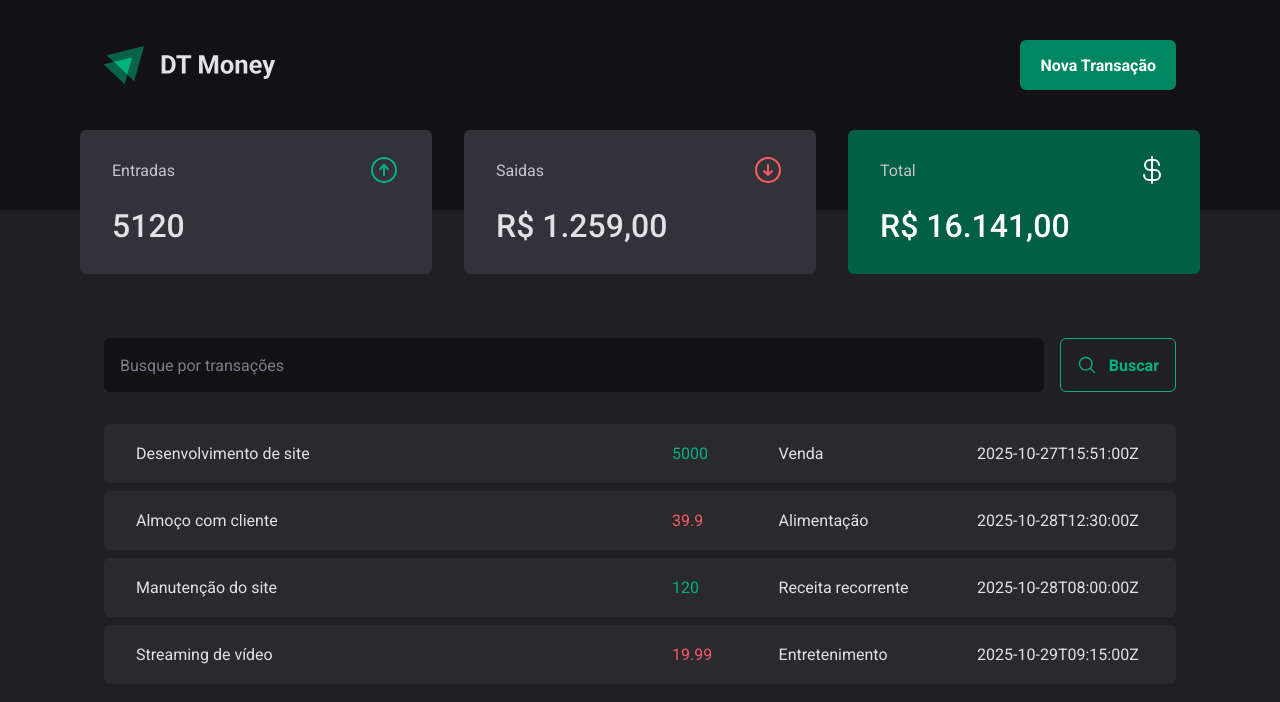
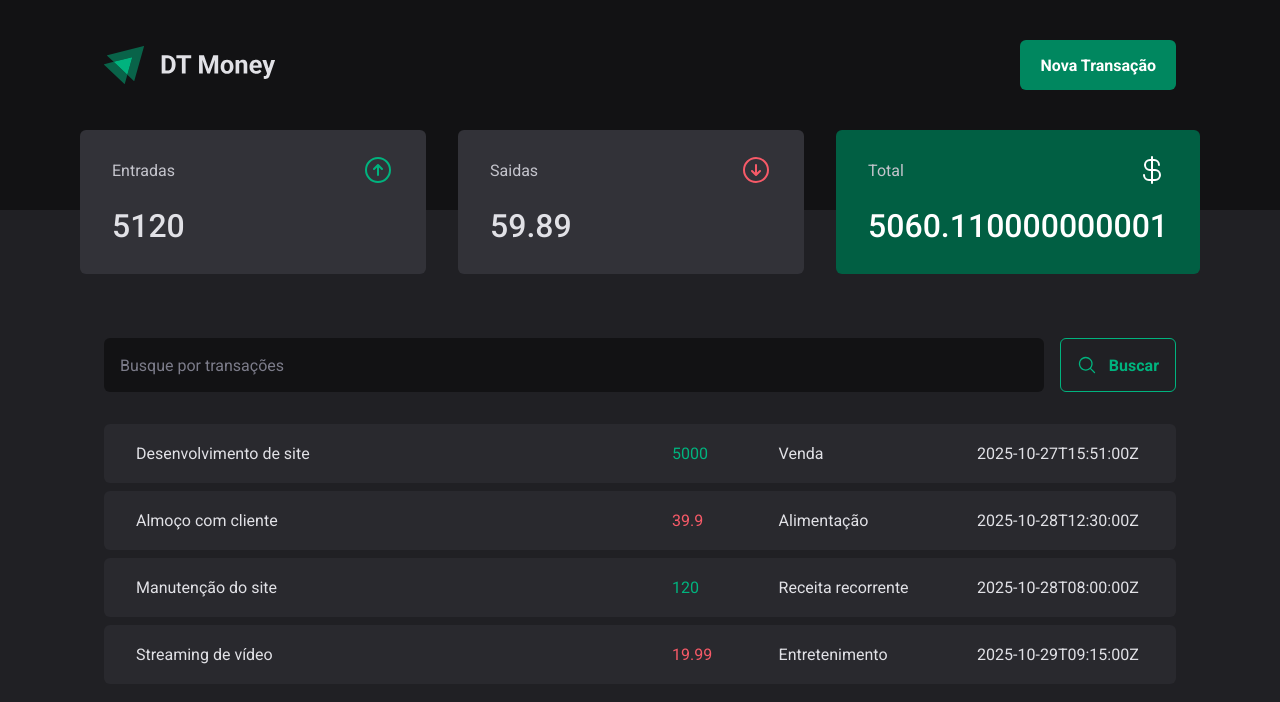
Before and after one commit to Robson16/dt-money, a React (Vite) app: page / in a window 1280 px wide. Shown: the top 702 px of the page. Built offline with nearby package versions, Linux system fonts and the light colour scheme; data requests are answered from the project's data file.

Commit message:
Conexão com a API - Calculando resumo de transações

```diff
--- a/src/components/Summary/index.tsx
+++ b/src/components/Summary/index.tsx
@@ -12,6 +12,25 @@
   const theme = useTheme()
   const { transactions } = useContext(TransactionsContext)
 
+  const summary = transactions.reduce(
+    (acc, transaction) => {
+      if (transaction.type === 'income') {
+        acc.income += transaction.amount
+        acc.total += transaction.amount
+      } else {
+        acc.outcome += transaction.amount
+        acc.total -= transaction.amount
+      }
+
+      return acc
+    },
+    {
+      income: 0,
+      outcome: 0,
+      total: 0,
+    },
+  )
+
   return (
     <SummaryContainer>
       <SummaryCard>
@@ -19,14 +38,7 @@
           <span>Entradas</span>
           <PiArrowCircleUp size={32} color={theme['green-300']} />
         </header>
-        <strong>
-          {transactions.reduce((acc, transaction) => {
-            if (transaction.type === 'income') {
-              return acc + transaction.amount
-            }
-            return acc
-          }, 0)}
-        </strong>
+        <strong>{summary.income}</strong>
       </SummaryCard>
 
       <SummaryCard>
@@ -34,7 +46,7 @@
           <span>Saidas</span>
           <PiArrowCircleDown size={32} color={theme['red-300']} />
         </header>
-        <strong>R$ 1.259,00</strong>
+        <strong>{summary.outcome}</strong>
       </SummaryCard>
 
       <SummaryCard $variant="green">
@@ -42,7 +54,7 @@
           <span>Total</span>
           <PiCurrencyDollar size={32} color={theme.white} />
         </header>
-        <strong>R$ 16.141,00</strong>
+        <strong>{summary.total}</strong>
       </SummaryCard>
     </SummaryContainer>
   )
```
